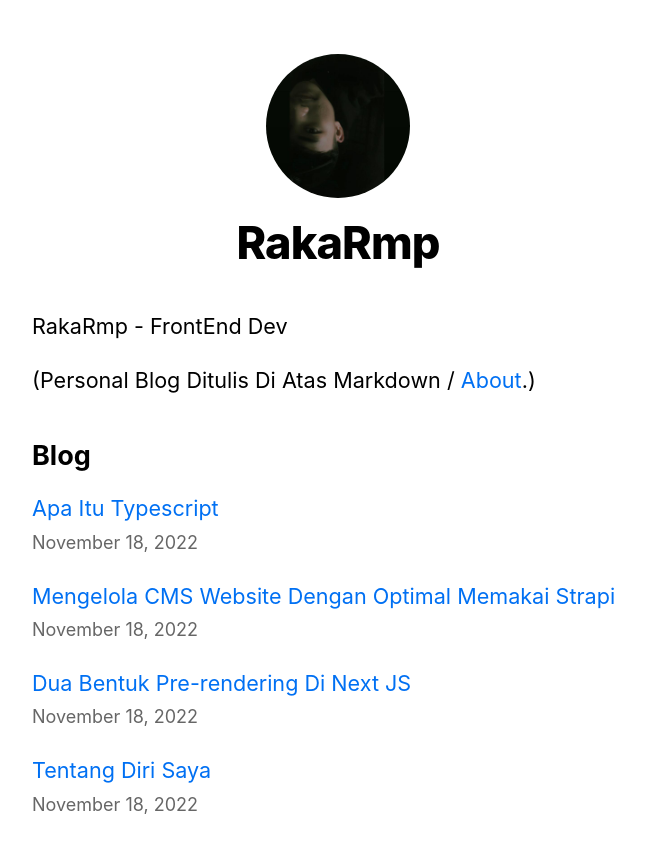
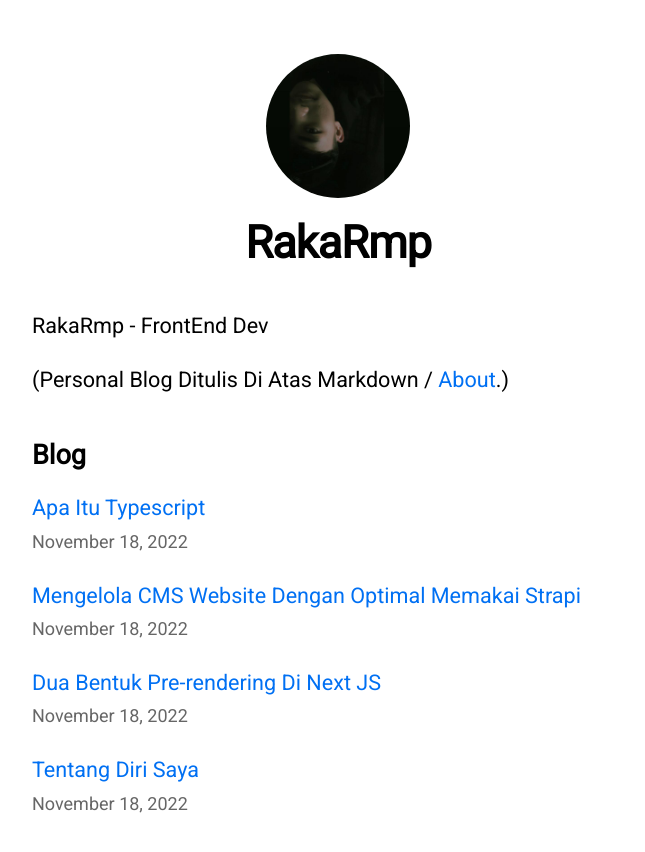
Before and after one commit to rakarmp/PersonalBlog, a Next.js app: page / in a window 1280 px wide. Shown: the top 852 px of the page, without its empty margins (302-947 px from the left). Built offline with nearby package versions, Linux system fonts and the light colour scheme.

Commit message:
Change font roboto

```diff
--- a/pages/_app.tsx
+++ b/pages/_app.tsx
@@ -1,7 +1,13 @@
 import "../styles/global.css";
 import { AppProps } from "next/app";
 import { useEffect, useState } from "react";
+import { Roboto } from "@next/font/google";
 import Loading from '../components/loading';
+
+const roboto = Roboto({
+  weight: '400',
+  subsets: ['latin'],
+})
 
 export default function App({ Component, pageProps }: AppProps) {
   const [loading, setLoading] = useState(true)
@@ -13,7 +19,9 @@ export default function App({ Component, pageProps }: AppProps) {
   return (
     <>
     {!loading ? (
-      <Component {...pageProps} />
+      <main className={roboto.className}>
+        <Component {...pageProps} />
+      </main>
     ): (
       <Loading />
     )}
```
